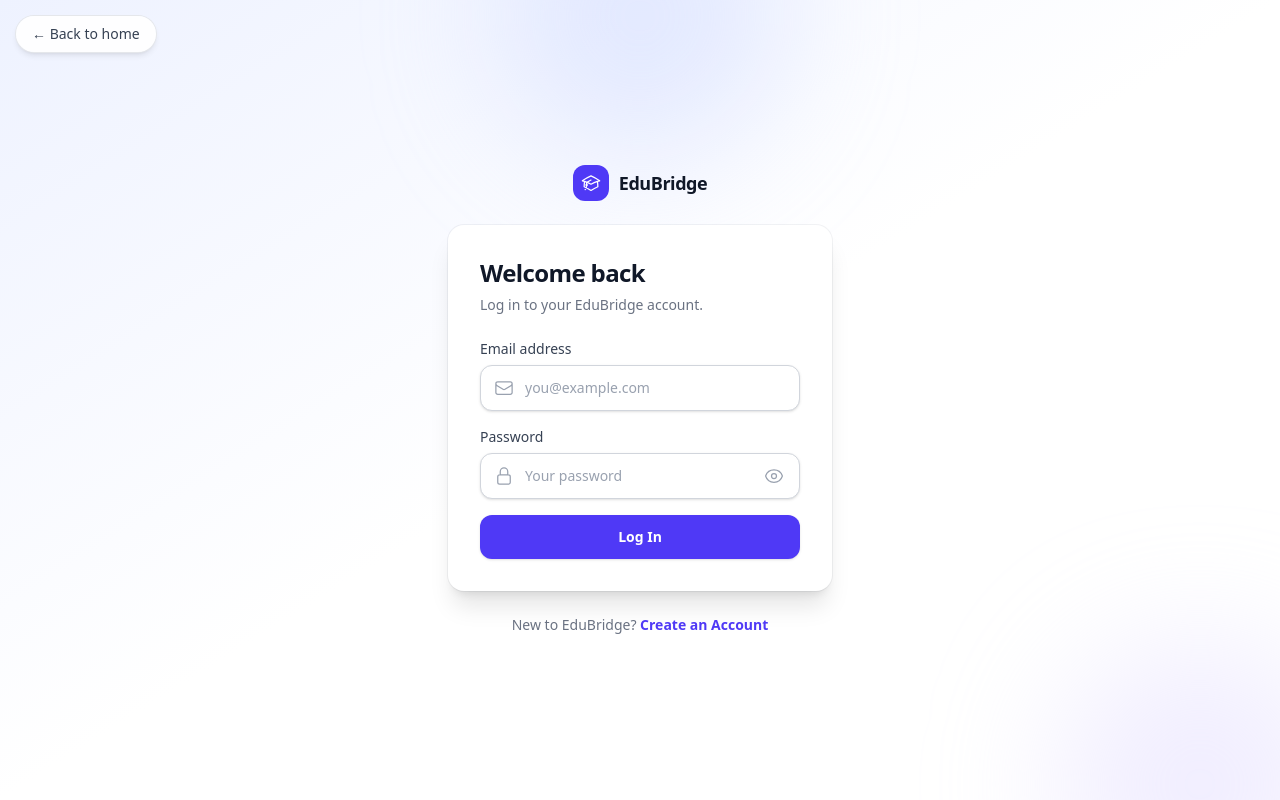
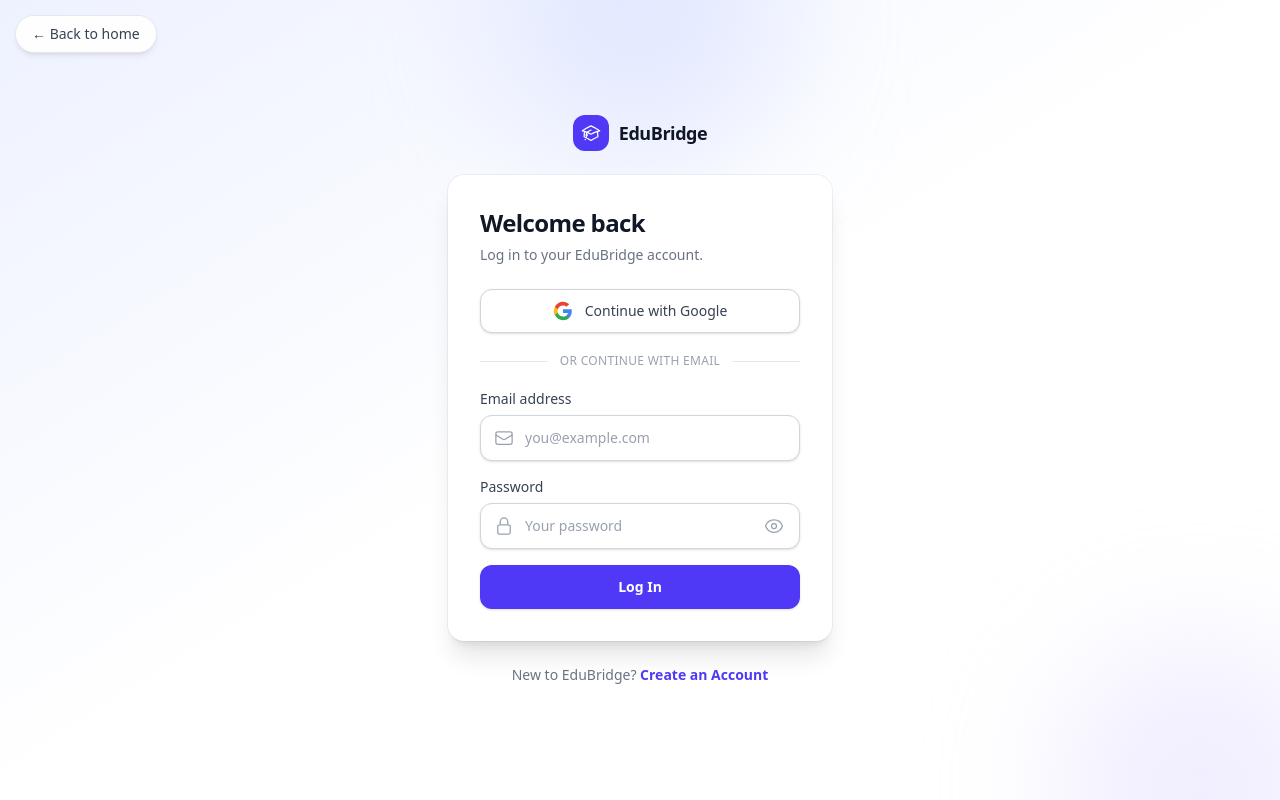
Before and after one commit to gamingffhayato-alt/hell-yehh, a React (Vite) app: page /login in a window 1280 px wide. Built offline with nearby package versions, Linux system fonts and the light colour scheme; no server answers.

Commit message:
Add files via upload

```diff
--- a/src/components/AuthPage.jsx
+++ b/src/components/AuthPage.jsx
@@ -3,6 +3,8 @@
 import { supabase } from '../lib/supabase'
 import PasswordInput from './PasswordInput'
 import SignUpModal from './SignUpModal'
+import GoogleButton from './GoogleButton'
+import Divider from './Divider'
 import { GradCapIcon, MailIcon } from './Icons'
 
 /**
@@ -21,6 +23,17 @@
   // optional auto-open of the sign-up modal (from the landing CTAs).
   const routeError = location.state?.error
   const [signupOpen, setSignupOpen] = useState(Boolean(location.state?.openSignup))
+
+  /** Google OAuth from the LOGIN card — records a 'login' intent so a
+      brand-new Google user gets the "Please sign up first" guard. */
+  const handleGoogleLogin = async () => {
+    sessionStorage.setItem('auth_intent', 'login')
+    const { error } = await supabase.auth.signInWithOAuth({
+      provider: 'google',
+      options: { redirectTo: `${window.location.origin}/login` },
+    })
+    if (error) console.error('Google sign-in error:', error.message)
+  }
 
   const handleLogin = async (e) => {
     e.preventDefault()
@@ -81,7 +94,12 @@
             </div>
           )}
 
-          <form onSubmit={handleLogin} className="mt-6 space-y-4">
+          <div className="mt-6">
+            <GoogleButton onClick={handleGoogleLogin} />
+          </div>
+          <Divider>or continue with email</Divider>
+
+          <form onSubmit={handleLogin} className="space-y-4">
             <div>
               <label htmlFor="email" className="mb-1.5 block text-sm font-medium text-gray-700">
                 Email address
--- /dev/null
+++ b/src/components/Divider.jsx
@@ -0,0 +1,12 @@
+/** Small "— or —" divider used between OAuth and email forms. */
+export default function Divider({ children }) {
+  return (
+    <div className="my-5 flex items-center gap-3" aria-hidden="true">
+      <span className="h-px flex-1 bg-gray-200" />
+      <span className="text-xs font-medium uppercase tracking-wide text-gray-400">
+        {children}
+      </span>
+      <span className="h-px flex-1 bg-gray-200" />
+    </div>
+  )
+}
--- a/src/components/SignUpModal.jsx
+++ b/src/components/SignUpModal.jsx
@@ -1,6 +1,8 @@
 import { useEffect, useState } from 'react'
 import { supabase } from '../lib/supabase'
 import PasswordInput from './PasswordInput'
+import GoogleButton from './GoogleButton'
+import Divider from './Divider'
 import { CheckIcon, GradCapIcon, XIcon } from './Icons'
 
 const CLASS_YEARS = ['1st Year', '2nd Year', '3rd Year', '4th Year']
@@ -56,6 +58,18 @@
       window.removeEventListener('keydown', onKey)
     }
   }, [onClose])
+
+  /** Google OAuth from the SIGN-UP modal — records a 'signup' intent so new
+      Google users are welcomed and routed to the /details onboarding. */
+  const handleGoogleSignUp = async () => {
+    sessionStorage.setItem('auth_intent', 'signup')
+    onClose()
+    const { error } = await supabase.auth.signInWithOAuth({
+      provider: 'google',
+      options: { redirectTo: `${window.location.origin}/login` },
+    })
+    if (error) console.error('Google sign-up error:', error.message)
+  }
 
   const handleSignUp = async (e) => {
     e.preventDefault()
@@ -155,6 +169,9 @@
           ) : (
             /* ------------------------------ Form ------------------------------ */
             <form onSubmit={handleSignUp} className="mt-7 space-y-5">
+              <GoogleButton onClick={handleGoogleSignUp} />
+              <Divider>or sign up with email</Divider>
+
               <div className="grid gap-5 sm:grid-cols-2">
                 {/* Full name */}
                 <div>
```
